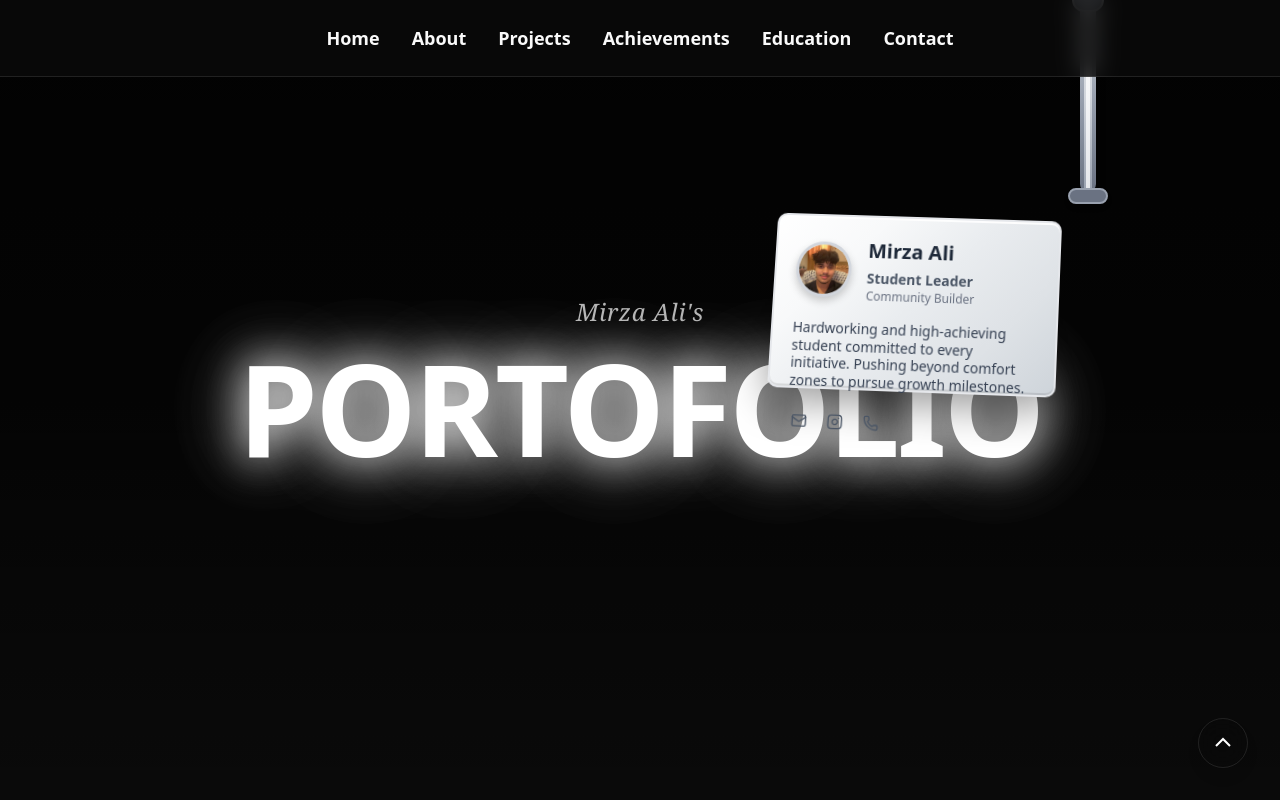
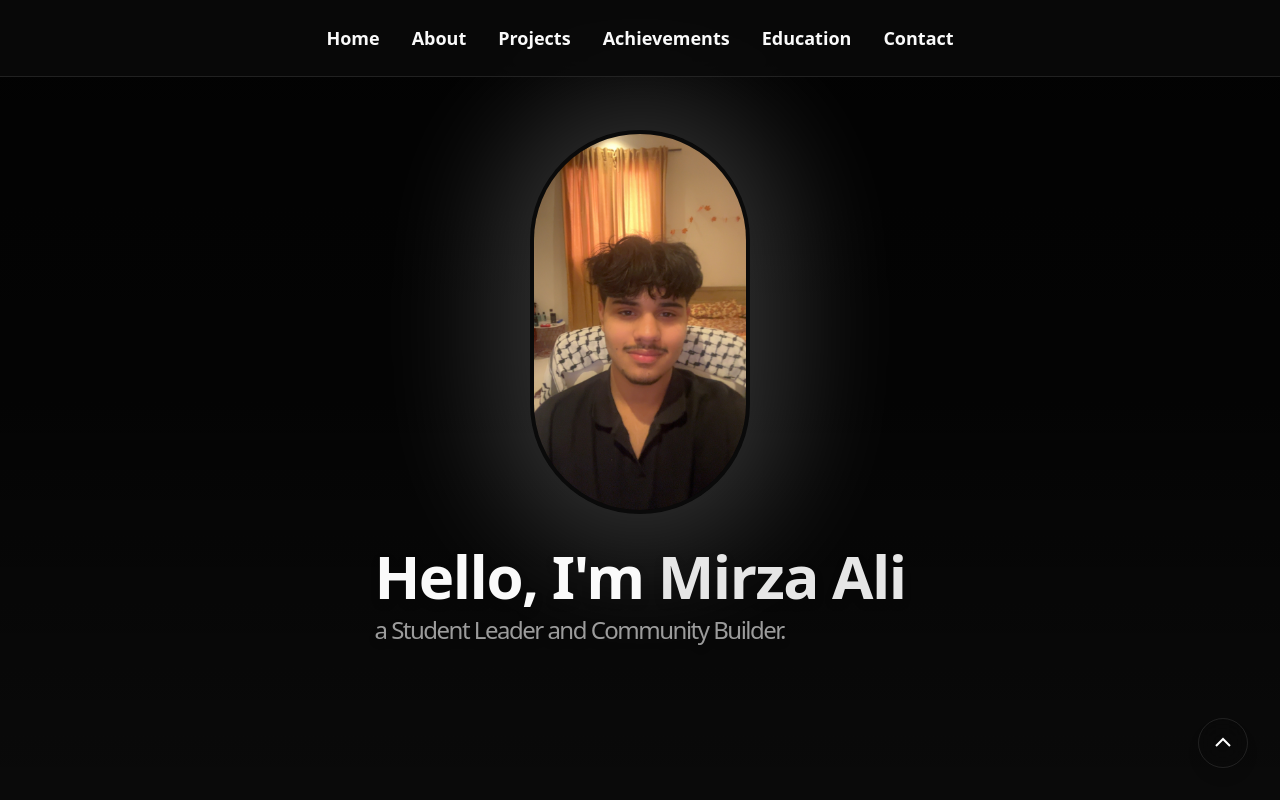
Before and after one commit to MirzaAli-08/Mirza-Ali-Portfolio, a Next.js app: page / in a window 1280 px wide. Shown: the top 800 px of the page. Built offline with nearby package versions, Linux system fonts and the light colour scheme.

Commit message:
revert: restore original website design with profile photo in center and typewriter effect

```diff
--- a/src/app/page.tsx
+++ b/src/app/page.tsx
@@ -3,20 +3,10 @@ import { motion, useAnimation } from "framer-motion";
 import { useEffect, useRef, useState } from "react";
 import Image from "next/image";
 import { Mail, Phone, Instagram } from "lucide-react";
-import { gsap } from "gsap";
-import { Draggable } from "gsap/Draggable";
-
-// Register GSAP plugins
-if (typeof window !== "undefined") {
-  gsap.registerPlugin(Draggable);
-}
 
 export default function Home() {
   // Controls for the spotlight flicker and name reveal
   const controls = useAnimation();
-  const lanyardRef = useRef<HTMLDivElement>(null);
-  const cardRef = useRef<HTMLDivElement>(null);
-  const ropeRef = useRef<HTMLDivElement>(null);
 
   // Section refs for smooth scroll
   const heroRef = useRef<HTMLElement>(null) as React.RefObject<HTMLElement>;
@@ -32,109 +22,24 @@ export default function Home() {
     ref.current?.scrollIntoView({ behavior: "smooth" });
   };
 
-  // Lanyard physics and animation
+  // Typewriter effect for subtitle
+  const [typedText, setTypedText] = useState("");
   useEffect(() => {
-    if (!lanyardRef.current || !cardRef.current || !ropeRef.current) return;
-
-    // Initial drop animation
-    gsap.set(lanyardRef.current, {
-      y: -400,
-      x: 150,
-      rotation: -20,
-      opacity: 0
-    });
-
-    // Drop the lanyard
-    const tl = gsap.timeline();
-    tl.to(lanyardRef.current, {
-      y: 0,
-      x: 0,
-      rotation: 0,
-      opacity: 1,
-      duration: 2.2,
-      ease: "bounce.out"
-    });
-
-    // Add subtle sway
-    gsap.to(cardRef.current, {
-      rotation: 2,
-      duration: 4,
-      repeat: -1,
-      yoyo: true,
-      ease: "power1.inOut",
-      delay: 2.5
-    });
-
-    // Make the card draggable with improved physics
-    Draggable.create(cardRef.current, {
-      type: "x,y",
-      bounds: "body",
-      inertia: true,
-      onDrag: function() {
-        // Add tension effect to rope
-        const distance = Math.sqrt(this.x * this.x + this.y * this.y);
-        const maxDistance = 200;
-        const tension = Math.min(distance / maxDistance, 1);
-
-        gsap.to(ropeRef.current, {
-          scaleY: 1 + tension * 0.4,
-          duration: 0.1
-        });
-
-        gsap.to(lanyardRef.current, {
-          rotation: this.rotation + (this.x * 0.03),
-          duration: 0.1
-        });
-      },
-      onThrowComplete: function() {
-        // Return to hanging position with elastic physics
-        gsap.to(cardRef.current, {
-          x: 0,
-          y: 0,
-          rotation: 0,
-          duration: 1.5,
-          ease: "elastic.out(1, 0.5)"
-        });
-        gsap.to(lanyardRef.current, {
-          rotation: 0,
-          duration: 1.5,
-          ease: "elastic.out(1, 0.5)"
-        });
-        gsap.to(ropeRef.current, {
-          scaleY: 1,
-          duration: 1.5,
-          ease: "elastic.out(1, 0.5)"
-        });
-      }
-    });
-
-    // Scroll interaction with improved physics
-    let scrollTimeout: NodeJS.Timeout;
-    const handleScroll = () => {
-      if (cardRef.current) {
-        const scrollFactor = Math.sin(window.scrollY * 0.003) * 3;
-        gsap.to(cardRef.current, {
-          rotation: scrollFactor,
-          duration: 0.5,
-          ease: "power1.out"
-        });
-      }
-      clearTimeout(scrollTimeout);
-      scrollTimeout = setTimeout(() => {
-        if (cardRef.current) {
-          gsap.to(cardRef.current, {
-            rotation: 0,
-            duration: 2,
-            ease: "elastic.out(1, 0.5)"
-          });
+    const fullText = "a Student Leader and Community Builder.";
+    let i = 0;
+    let interval: NodeJS.Timeout;
+    const startTimeout = setTimeout(() => {
+      interval = setInterval(() => {
+        i++;
+        setTypedText(fullText.slice(0, i));
+        if (i === fullText.length) {
+          clearInterval(interval);
         }
-      }, 200);
-    };
-
-    window.addEventListener('scroll', handleScroll);
+      }, 45);
+    }, 3200);
     return () => {
-      window.removeEventListener('scroll', handleScroll);
-      clearTimeout(scrollTimeout);
+      clearTimeout(startTimeout);
+      if (interval) clearInterval(interval);
     };
   }, []);
 
@@ -169,107 +74,53 @@ export default function Home() {
         </ul>
       </nav>
 
-      {/* Hanging Lanyard Card */}
-      <div ref={lanyardRef} className="fixed top-0 right-12 z-40 pointer-events-none">
-        {/* Lanyard rope/strap */}
-        <div ref={ropeRef} className="relative mb-6">
-          {/* Main rope */}
-          <div className="w-4 h-48 bg-gradient-to-b from-gray-300 via-gray-400 to-gray-500 mx-auto rounded-full shadow-lg" />
-          {/* Rope texture lines */}
-          <div className="absolute top-0 left-1/2 transform -translate-x-1/2 w-2 h-48 bg-gradient-to-b from-gray-200 via-gray-300 to-gray-400 rounded-full" />
-          <div className="absolute top-0 left-1/2 transform -translate-x-1/2 w-1 h-48 bg-gradient-to-b from-white via-gray-100 to-gray-200 rounded-full" />
-          {/* Top loop/clip */}
-          <div className="absolute -top-3 left-1/2 transform -translate-x-1/2 w-8 h-6 bg-gray-400 rounded-full shadow-md border-2 border-gray-300" />
-          {/* Bottom loop/clip */}
-          <div className="absolute -bottom-3 left-1/2 transform -translate-x-1/2 w-10 h-4 bg-gray-500 rounded-full shadow-md border-2 border-gray-400" />
-        </div>
-
-        {/* ID Card */}
-        <div ref={cardRef} className="w-72 h-44 bg-gradient-to-br from-white via-gray-50 to-gray-100 rounded-lg p-5 shadow-2xl border-2 border-gray-200 pointer-events-auto cursor-grab active:cursor-grabbing transform-gpu" style={{
-          boxShadow: "0 12px 40px rgba(0,0,0,0.4), inset 0 2px 0 rgba(255,255,255,0.9), inset 0 -2px 0 rgba(0,0,0,0.1)",
-          background: "linear-gradient(135deg, #ffffff 0%, #f8f9fa 25%, #e9ecef 50%, #dee2e6 75%, #ced4da 100%)",
-          transform: "perspective(1000px) rotateX(5deg) rotateY(-2deg)",
-          transformStyle: "preserve-3d"
-        }}>
-          {/* Card Header */}
-          <div className="flex items-center gap-4 mb-4">
-            <div className="w-14 h-14 rounded-full overflow-hidden border-3 border-gray-300 shadow-lg bg-white" style={{
-              boxShadow: "inset 0 2px 4px rgba(0,0,0,0.1), 0 4px 8px rgba(0,0,0,0.2)"
-            }}>
-              <Image
-                src="/ali-profile.jpg"
-                alt="Mirza Ali profile photo"
-                width={56}
-                height={56}
-                className="object-cover w-full h-full"
-                priority
-              />
-            </div>
-            <div className="flex-1">
-              <h3 className="text-xl font-bold text-gray-800 mb-1">Mirza Ali</h3>
-              <p className="text-gray-600 text-sm font-semibold">Student Leader</p>
-              <p className="text-gray-500 text-xs">Community Builder</p>
-            </div>
-          </div>
-
-          {/* Card Content */}
-          <div className="space-y-3">
-            <p className="text-gray-700 text-sm leading-tight font-medium">
-              Hardworking and high-achieving student committed to every initiative. Pushing beyond comfort zones to pursue growth milestones.
-            </p>
-
-            {/* Contact Icons */}
-            <div className="flex gap-3 pt-2">
-              <a href="mailto:mirzaalihusnain1@gmail.com" className="text-gray-600 hover:text-gray-800 transition-colors p-1 rounded-full hover:bg-gray-100">
-                <Mail className="w-4 h-4" />
-              </a>
-              <a href="https://www.instagram.com/ali.npc" target="_blank" rel="noopener noreferrer" className="text-gray-600 hover:text-gray-800 transition-colors p-1 rounded-full hover:bg-gray-100">
-                <Instagram className="w-4 h-4" />
-              </a>
-              <span className="text-gray-600 p-1 rounded-full">
-                <Phone className="w-4 h-4" />
-              </span>
-            </div>
-          </div>
-        </div>
-      </div>
-
       {/* Hero Section */}
       <section id="hero" ref={heroRef} className="h-screen flex items-center justify-center relative overflow-hidden">
         {/* Parallax background vignette */}
         <div className="absolute inset-0 pointer-events-none z-0">
           <div className="w-full h-full bg-gradient-to-b from-black/80 via-black/60 to-transparent" />
         </div>
-
-        {/* Centered Content */}
+        {/* Spotlight and photo */}
         <motion.div
-          initial={{ opacity: 0, y: 40 }}
-          animate={{ opacity: 1, y: 0 }}
-          transition={{ delay: 0.5, duration: 1.2, ease: "easeOut" }}
-          className="relative z-10 flex flex-col items-center text-center"
+          initial={{ opacity: 0, filter: "blur(8px)" }}
+          animate={controls}
+          className="relative z-10 flex flex-col items-center"
         >
-          {/* Subtitle */}
-          <motion.p
-            initial={{ opacity: 0, y: 20 }}
+          <div className="relative mb-8">
+            <Image
+              src="/ali-profile.jpg"
+              alt="Mirza Ali profile photo"
+              width={220}
+              height={220}
+              className="rounded-full shadow-spotlight border-4 border-background object-cover"
+              priority
+            />
+            {/* Animated spotlight overlay */}
+            <motion.div
+              initial={{ opacity: 0 }}
+              animate={{ opacity: 1 }}
+              transition={{ delay: 1.2, duration: 1.2, ease: "easeOut" }}
+              className="absolute inset-0 rounded-full pointer-events-none"
+              style={{
+                boxShadow: "0 0 120px 40px rgba(255,255,255,0.18)",
+                mixBlendMode: "screen",
+              }}
+            />
+          </div>
+          {/* Animated name reveal */}
+          <motion.h1
+            initial={{ opacity: 0, y: 40 }}
             animate={{ opacity: 1, y: 0 }}
-            transition={{ delay: 0.8, duration: 0.8, ease: "easeOut" }}
-            className="text-xl md:text-2xl text-white/70 mb-4 font-serif italic tracking-wide"
+            transition={{ delay: 1.7, duration: 1.1, ease: "easeOut" }}
+            className="text-4xl md:text-6xl font-bold mb-4 tracking-tight drop-shadow-lg"
           >
-            Mirza Ali&apos;s
-          </motion.p>
-
-          {/* Main Title */}
-          <motion.h1
-            initial={{ opacity: 0, y: 30 }}
-            animate={{ opacity: 1, y: 0 }}
-            transition={{ delay: 1.0, duration: 1.0, ease: "easeOut" }}
-            className="text-7xl md:text-9xl font-black tracking-tight text-white mb-8"
-            style={{
-              textShadow: "0 0 40px rgba(255,255,255,0.8), 0 0 80px rgba(255,255,255,0.4), 0 0 120px rgba(255,255,255,0.2)",
-              filter: "drop-shadow(0 0 20px rgba(255,255,255,0.3))"
-            }}
-          >
-            PORTOFOLIO
+            Hello, I&apos;m <span className="text-white/90">Mirza Ali</span>
+            <span className="block text-lg md:text-2xl font-medium text-white/60 mt-2 min-h-[2.5rem]">
+              {typedText}
+              {typedText.length < "a Student Leader and Community Builder.".length && (
+                <span className="inline-block w-2 h-5 align-middle bg-white/80 animate-pulse ml-1" style={{ verticalAlign: "middle" }} />
+              )}
+            </span>
           </motion.h1>
         </motion.div>
       </section>
```
